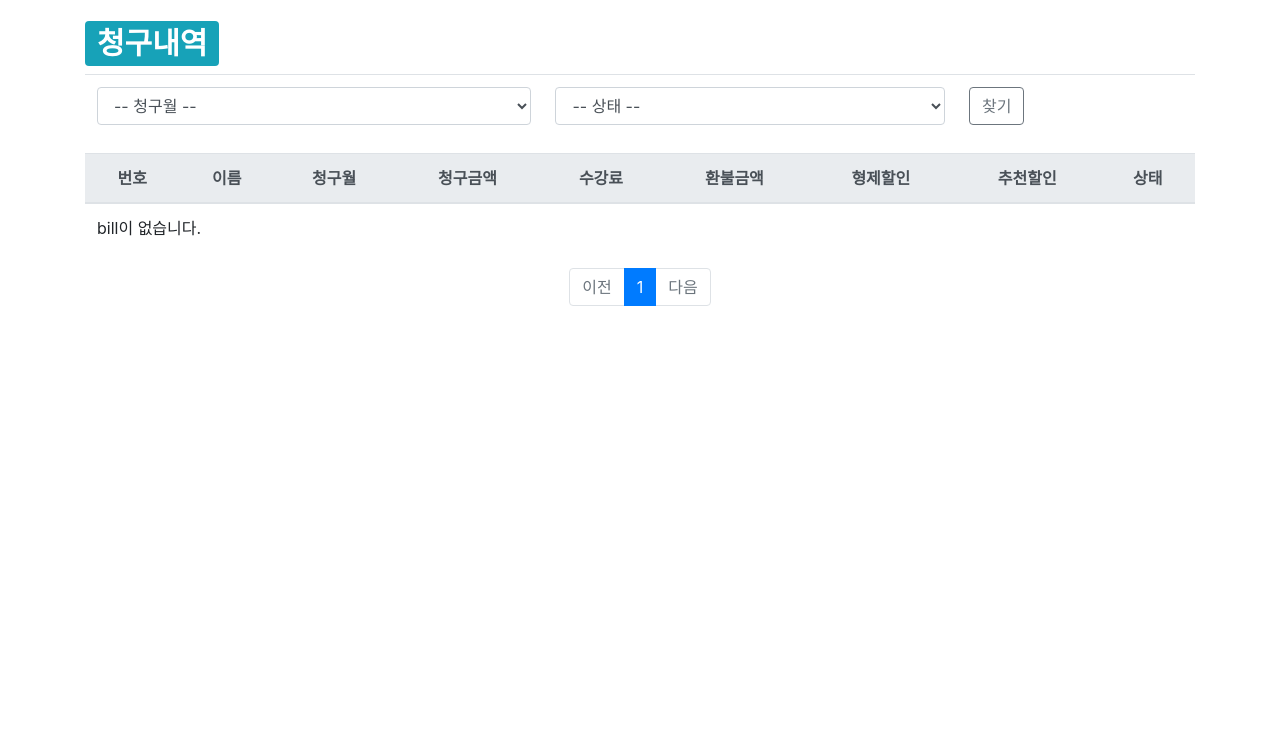
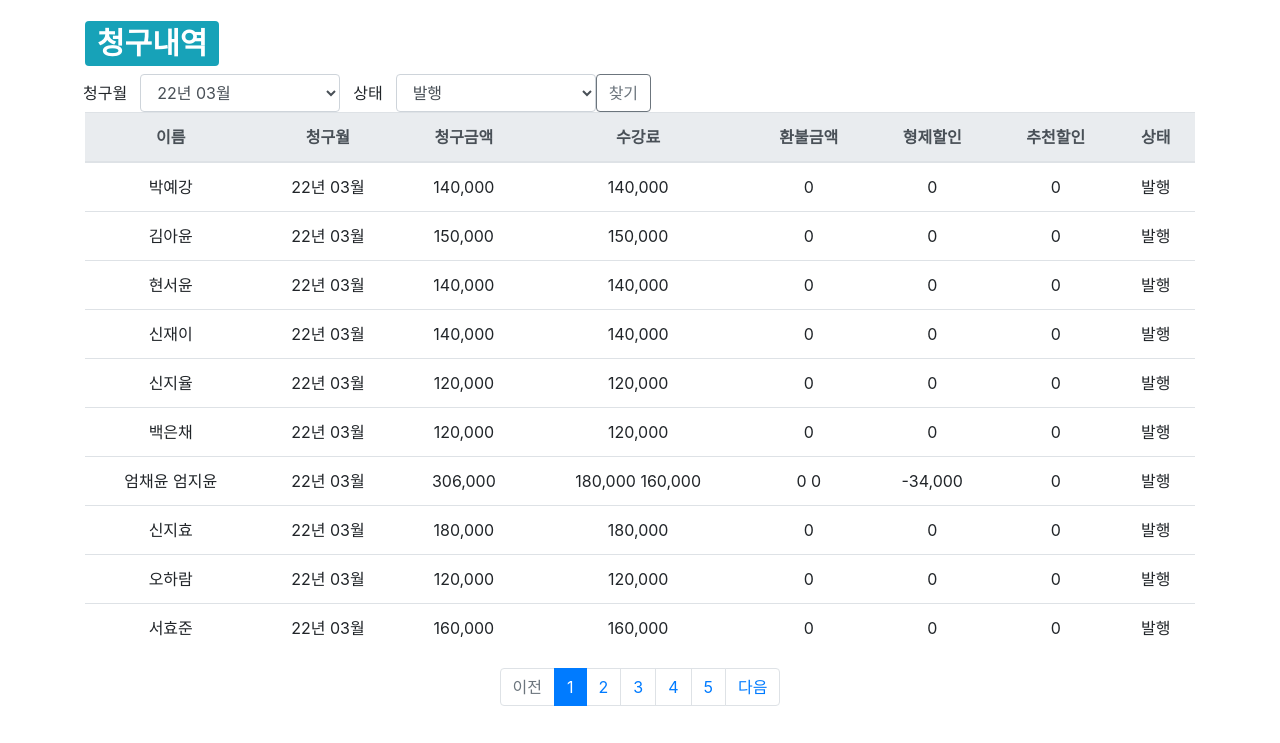
Before and after one commit to pirius-jeong/studyroom, a Django app: page /studyroom/bill/ in a window 1280 px wide. Shown: the part 57-800 px from the top of the page. Run offline with Django 3.2, Linux system fonts and the light colour scheme; the first user in the database is signed in; data comes from the database, SQL or seed files in the repository; data that the repository does not hold is empty; some libraries are stand-ins or nearby versions.

Commit message:
bill brother dc

```diff
--- a/studyroom/forms.py
+++ b/studyroom/forms.py
@@ -17,12 +17,11 @@ class StudentForm(forms.ModelForm):
 class AccountForm(forms.ModelForm):
     class Meta:
         model = Account  # 사용할 모델
-        fields = ['student', 'brother_dc_yn', 'payer', 'payer_phone_num', 'sms_phone_num', 'recommend_dc_start', 'recommend_dc_end' ]
+        fields = ['student', 'payer', 'payer_phone_num', 'sms_phone_num', 'recommend_dc_start', 'recommend_dc_end' ]
         # AccountForm에서 사용할 Account 모델의 속성
 
         labels = {
             'student': '학생',
-            'brother_dc_yn': '형제할인 여부',
             'payer': '납부자',
             'payer_phone_num': '납부자 폰번호',
             'sms_phone_num': 'SMS 폰번호',
--- a/studyroom/models.py
+++ b/studyroom/models.py
@@ -41,7 +41,6 @@ class Account(models.Model):
     payer = models.CharField(max_length=40, null=True, blank=True)
     payer_phone_num = models.CharField(max_length=11, null=True, blank=True)
     sms_phone_num = models.CharField(max_length=11, null=True, blank=True)
-    brother_dc_yn = models.CharField(max_length=1, default='n')
     recommend_dc_start = models.CharField(max_length=6, null=True, blank=True, default='yyyymm')
     recommend_dc_end = models.CharField(max_length=6, null=True, blank=True, default='yyyymm')
     create_date = models.DateTimeField()
--- a/studyroom/views/bill_views.py
+++ b/studyroom/views/bill_views.py
@@ -1,10 +1,16 @@
 from django.contrib.auth.decorators import login_required
 from django.core.paginator import Paginator
 from django.shortcuts import render
+from django.db.models import Q
 from django.utils import timezone
-from django.db.models import Q
 
-from ..models import Bill
+import sqlite3
+import pandas as pd
+from datetime import datetime
+from dateutil.relativedelta import relativedelta
+
+from studyroom.models import Bill
+
 import logging
 logger = logging.getLogger('studyroom')
 
@@ -12,7 +18,7 @@ logger = logging.getLogger('studyroom')
 def bill_list(request):
     logger.info("INFO 레벨로 출력")
     """
-    학생 목록 출력
+    청구 목록 출력
     """
     # 입력 파라미터
     page = request.GET.get('page', '1')  # 페이지
@@ -29,9 +35,13 @@ def bill_list(request):
         bill_list = bill_list.filter(
             Q(bill_status__icontains=billstatus)   # 제목검색
         ).distinct()
+
+    bml = Bill.objects.all().values('bill_mt').distinct()
+    print(bml)
+
     # 페이징처리
     paginator = Paginator(bill_list, 10)  # 페이지당 10개씩 보여주기
     page_obj = paginator.get_page(page)
 
-    context = {'bill_list': page_obj, 'page': page, 'billmt': billmt, 'billstatus':billstatus}
+    context = {'bill_list': page_obj, 'page': page, 'billmt': billmt, 'billstatus':'', 'bml':bml}
     return render(request, 'studyroom/bill_list.html', context)
--- a/templates/studyroom/account_list.html
+++ b/templates/studyroom/account_list.html
@@ -30,7 +30,6 @@
             <th>납부자</th>
             <th>납부자 전화번호</th>
             <th>SMS 전화번호</th>
-            <th>형제할인</th>
             <th>추천할인(from)</th>
             <th>추천할인(to)</th>
         </tr>
@@ -48,7 +47,6 @@
             <td>{{ account.payer|default_if_none:"미등록" }}</td>
             <td>{{ account.payer_phone_num|default_if_none:"미등록" }}</td>
             <td>{{ account.sms_phone_num|default_if_none:"미등록" }}</td>
-            <td>{{ account.brother_dc_yn }}</td>
             <td>{{ account.recommend_dc_start|default_if_none:"" }}</td>
             <td>{{ account.recommend_dc_end|default_if_none:"" }}</td>
         </tr>
--- a/templates/studyroom/bill_list.html
+++ b/templates/studyroom/bill_list.html
@@ -9,41 +9,40 @@
             <span class="badge badge-info">청구내역</span>
         </h1>
     </div>
-    <table class="table">
-        <tbody>
-            <tr>
-                <td>
-                    <select name='bill_mt' class="form-control billmt" value="{{ billmt|default_if_none:'' }}">
-                        {% if billmt %}
-                        <option value=billmt selected>--   {{ billmt }}   --</option>
-                        {% else %}
-                        <option value='' selected>--   청구월   --</option>
-                        {% endif %}
-                        <option value='202202'>22년 2월</option>
-                        <option value='202203'>22년 3월</option>
-                        <option value='202204'>22년 4월</option>
-                    </select>
-                </td>
-                <td>
-                    <select name='bill_status' class="form-control billstatus" value="{{ billstatus|default_if_none:'' }}">
-                      <option value='' selected>--   상태   --</option>
-                      <option value='OP'>발행</option>
-                      <option value='FP'>완납</option>
-                      <option value='PP'>부분납</option>
-                    </select>
-                </td>
-                <td>
-                    <button class="btn btn-outline-secondary" type="button" id="btn_search">찾기</button>
-                </td>
-            </tr>
-        </tbody>
-    </table>
+    <div class="row">
+        <div class="col-xs-2">
+            <button class="btn " type="button" >청구월</button>
+        </div>
+        <div class="col-xs-2">
+            <select name='bill_mt' class="form-control billmt" value="{{ billmt|default_if_none:'' }}"
+                    style="width:200px;">
 
+                {% for b in bml %}
+                    <option value={{ b.bill_mt }}>{{ b.bill_mt|slice:"2:4" }}년 {{ b.bill_mt|slice:"4:" }}월</option>
+                {% endfor%}
+            </select>
+        </div>
+        <div class="col-xs-2">
+            <button class="btn " type="button" >상태</button>
+        </div>
+        <div class="col-xs-2">
+            <select name='bill_status' class="form-control billstatus" value="{{ billstatus|default_if_none:'' }}"
+                    style="width:200px;">
+                <option value='OP'>발행</option>
+                <option value='FP'>완납</option>
+                <option value='PP'>부분납</option>
+            </select>
+        </div>
+        <div class="col-xs-2">
+            <button class="btn btn-outline-secondary" type="button" id="btn_search">찾기</button>
+        </div>
+        <div style="width:100px;">
+        </div>
+    </div>
 
     <table class="table">
         <thead>
         <tr class="text-center thead-light">
-            <th>번호</th>
             <th>이름</th>
             <th>청구월</th>
             <th>청구금액</th>
@@ -58,12 +57,8 @@
         {% if bill_list %}
         {% for bill in bill_list %}
         <tr class="text-center">
-            <td>
-                <!-- 번호 = 전체건수 - 시작인덱스 - 현재인덱스 + 1 -->
-                {{ bill_list.paginator.count|sub:bill_list.start_index|sub:forloop.counter0|add:1 }}
-            </td>
             <td>{{ bill.account.student.name }} {{ bill.account.student.brother.name }}</td>
-            <td>{{ bill.bill_mt }}</td>
+            <td>{{ bill.bill_mt|slice:"2:4" }}년 {{ bill.bill_mt|slice:"4:" }}월</td>
             <td>{{ bill.bill_amt|intcomma }}</td>
             <td>{{ bill.base_amt|intcomma }} {% if bill.account.student.brother %}{{ bill.brother_base_amt|intcomma }}{% endif %}</td>
             <td>{{ bill.refund_amt|intcomma }} {% if bill.account.student.brother %}{{ bill.brother_refund_amt|intcomma }}{% endif %}</td>
--- a/templates/studyroom/pay_list.html
+++ b/templates/studyroom/pay_list.html
@@ -25,7 +25,7 @@
     <table class="table">
         <thead>
         <tr class="text-center thead-light">
-            <th>수납일</th>
+            <th>수납일시</th>
             <th>구분</th>
             <th>납부자</th>
             <th>학생</th>
@@ -37,7 +37,7 @@
         {% if pay_list %}
         {% for pay in pay_list %}
         <tr class="text-center">
-            <td>{{ pay.pay_date }}</td>
+            <td>{{ pay.pay_date|slice:":4" }} {{ pay.pay_date|slice:"4:8" }} {{ pay.pay_date|slice:"8:" }}</td>
             <td>{{ pay.get_pay_type_display }}</td>
             <td>{{ pay.payer }}</td>
             <td>{{ pay.account.student.name }}</td>
```
Also changed, not shown: studyroom/management/commands/bill_create.py (+8 -6 lines), db.sqlite3, studyroom/migrations/0018_remove_account_brother_dc_yn.py (added).
